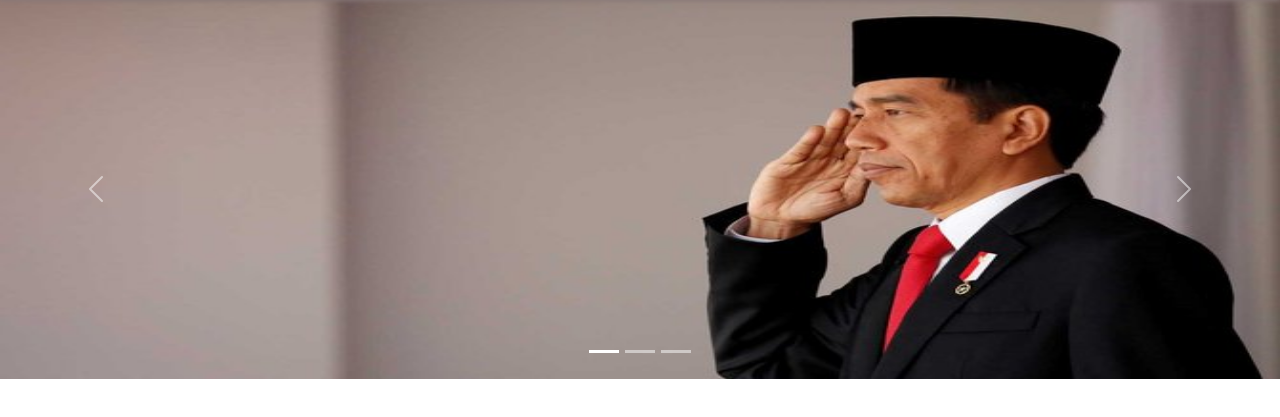
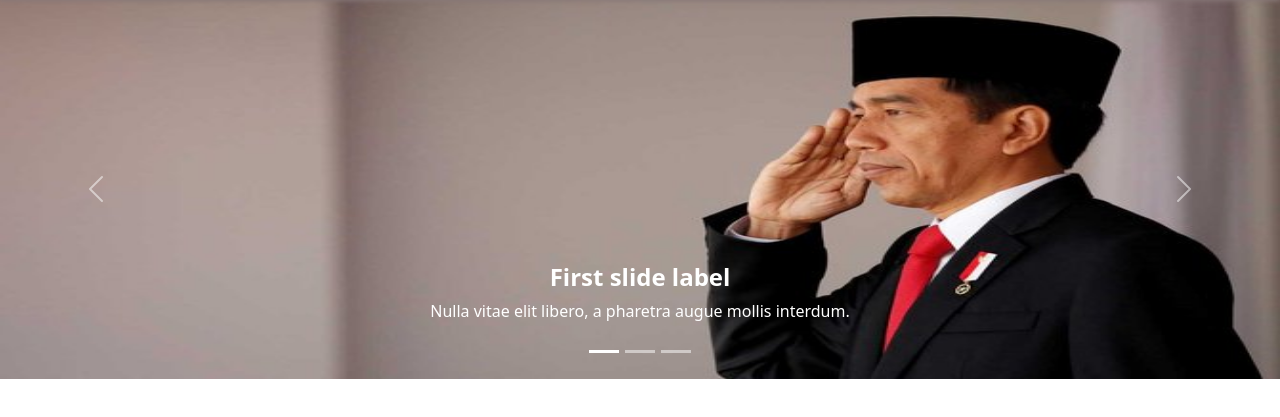
Before and after one commit to Hamzahsm/forweb, a plain HTML site: page public_html/index.html in a window 1280 px wide. Shown: the part 47-464 px from the top of the page. Drawn offline with nearby package versions, Linux system fonts and the light colour scheme.

Commit message:
fix bugs

```diff
--- a/css_file/mycss.css
+++ b/css_file/mycss.css
@@ -1,9 +1,13 @@
+body {
+    height: 1000px;
+}
+
 
 .tinggi {
     height: 380px;
-    position: fixed;
-    width: 100%;
-    z-index: -4;
+    /* position: fixed;
+    width: 100%;  */
+    /* z-index: -4;  */
 }
 
 /* Style the navigation menu */
@@ -22,7 +26,6 @@
     /* display: block; */
     background-color: red;
     width: 11%;
-    text-decoration: none;
     /* display: flex; */
     /* flex-direction: column; */
     color: white;
```
